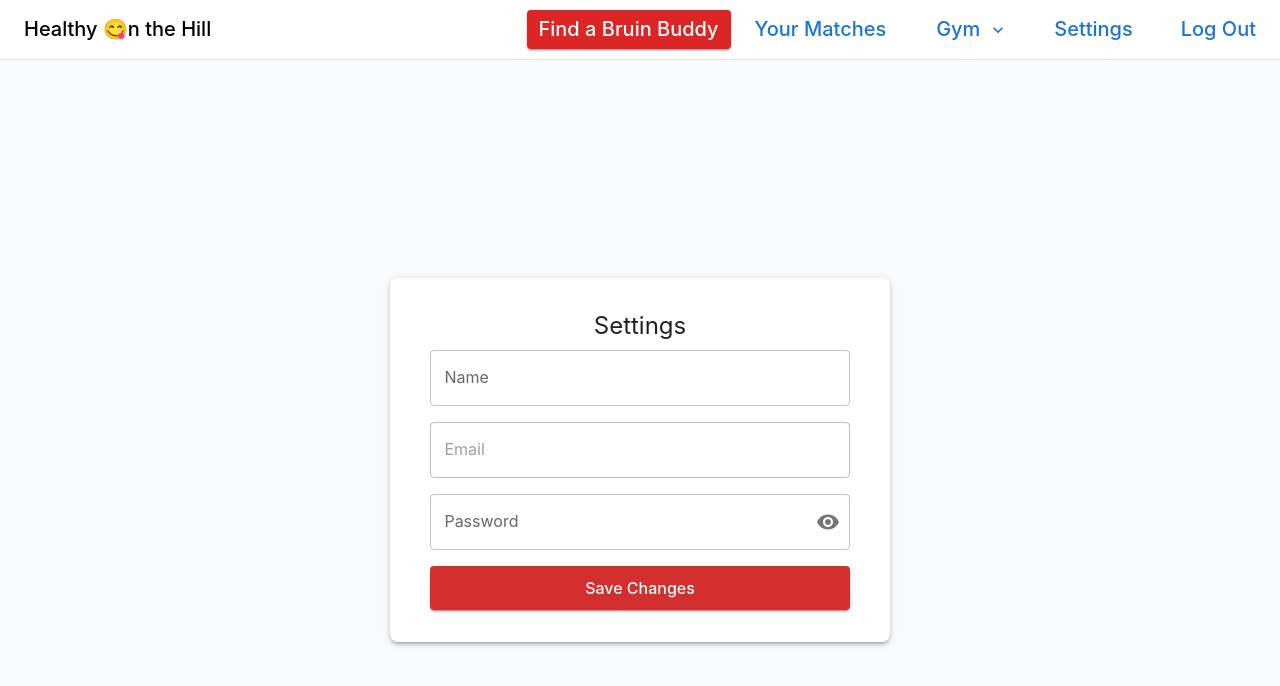
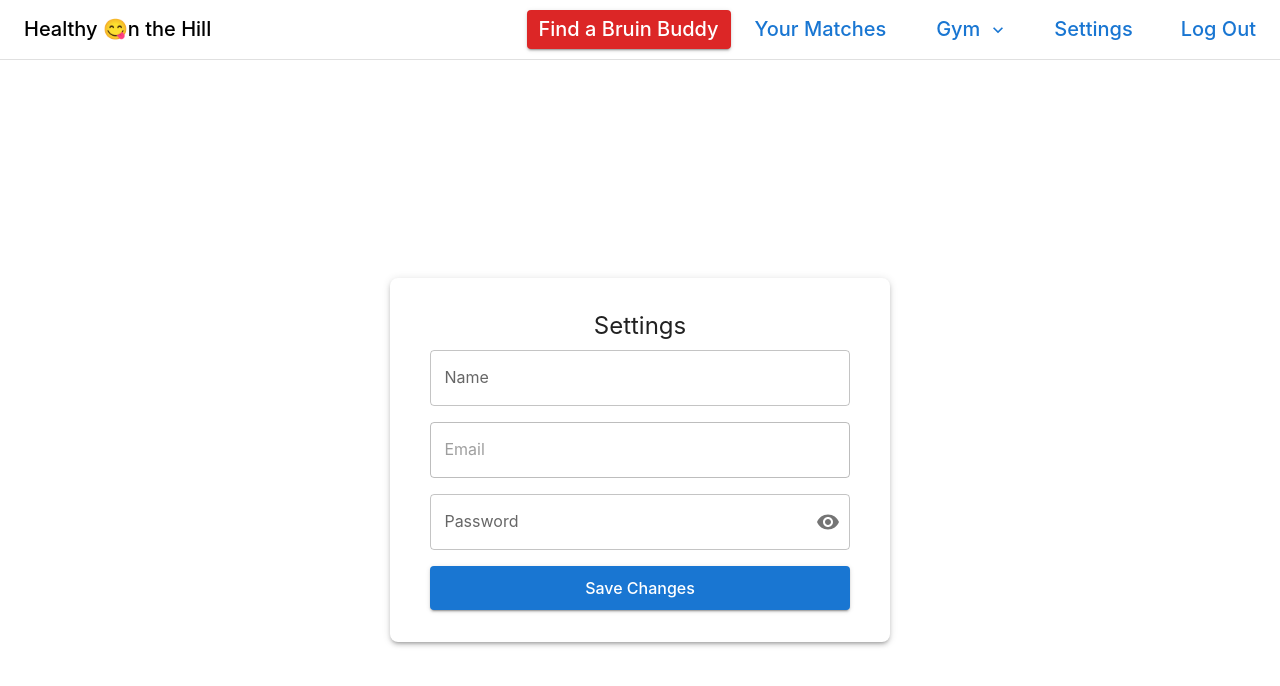
Before and after one commit to sveld03/cs35l_project, a React (Create React App) app in the folder healthyonthehill/: page /settings in a window 1280 px wide. Shown: the top 686 px of the page. Built offline with nearby package versions, Linux system fonts and the light colour scheme; no server answers; sample sign-in values are in the browser's storage; the HTML template or start-up script is replaced by a standard one.

Commit message:
Update Settings.js
Updated.

```diff
--- a/healthyonthehill/src/pages/Settings.js
+++ b/healthyonthehill/src/pages/Settings.js
@@ -1,4 +1,5 @@
 import React, { useState, useEffect } from 'react';
+import { useTheme } from '@mui/material/styles';
 import Typography from '@mui/material/Typography';
 import Box from '@mui/material/Box';
 import Grid from '@mui/material/Grid';
@@ -11,8 +12,8 @@
 import Visibility from '@mui/icons-material/Visibility';
 import VisibilityOff from '@mui/icons-material/VisibilityOff';
 
-
 const Settings = () => {
+    const theme = useTheme(); // Access theme for dynamic colors
     const [snackbarOpen, setSnackbarOpen] = useState(false);
     const [snackbarMessage, setSnackbarMessage] = useState('');
     const [name, setName] = useState('');
@@ -116,7 +117,7 @@
                 justifyContent="center"
                 alignItems="center"
                 minHeight="100vh"
-                bgcolor="#f9fafb"
+                bgcolor={theme.palette.background.default} // Use theme background
                 padding={2}
             >
                 <Box
@@ -124,7 +125,8 @@
                     flexDirection="column"
                     alignItems="center"
                     width={{ xs: '90%', sm: '60%', md: '40%' }}
-                    bgcolor="white"
+                    bgcolor={theme.palette.background.paper} // Use theme paper background
+                    color={theme.palette.text.primary} // Adjust text color dynamically
                     boxShadow={3}
                     padding={4}
                     borderRadius={2}
@@ -155,7 +157,6 @@
                         </Grid>
 
                         <Grid item xs={12}>
-
                             <TextField
                                 fullWidth
                                 label="Password"
@@ -182,7 +183,7 @@
                             <Button
                                 fullWidth
                                 variant="contained"
-                                color="error"
+                                color="primary"
                                 style={{
                                     textTransform: 'none',
                                     fontSize: '1rem',
```
